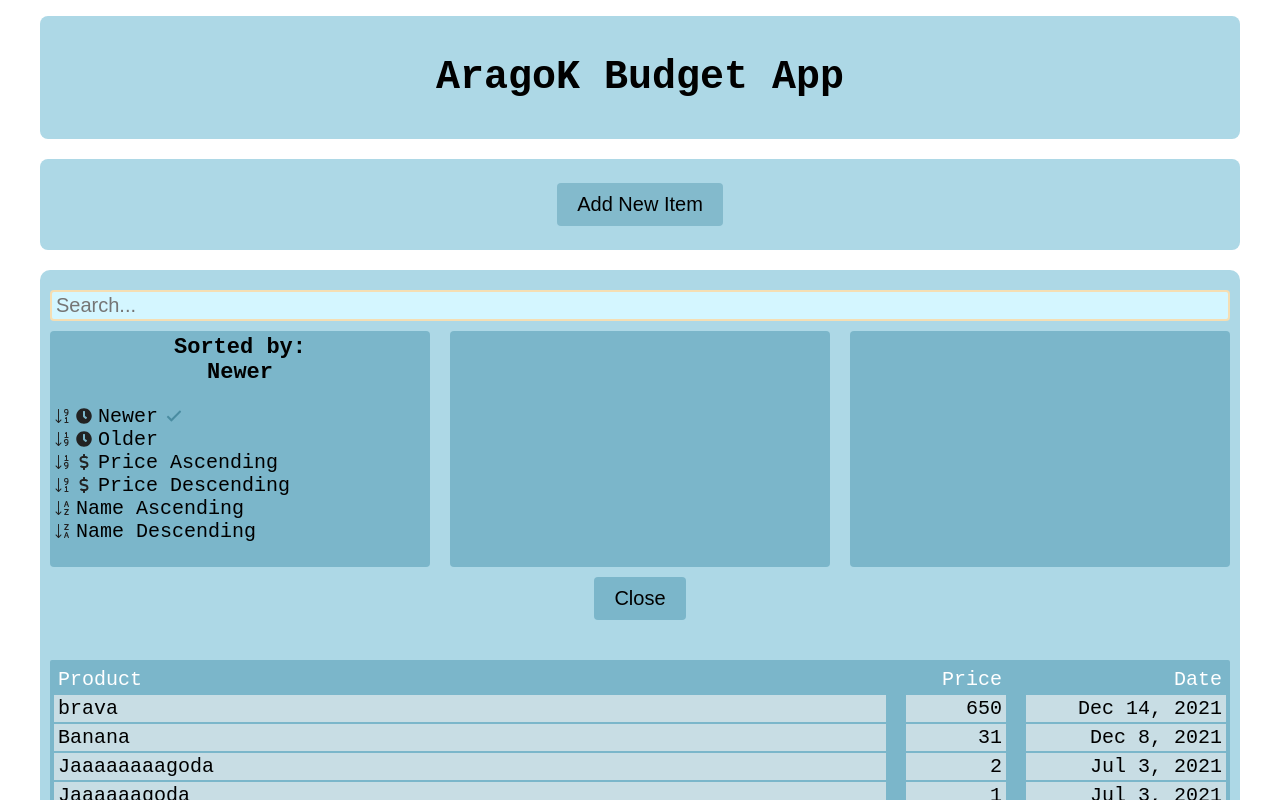
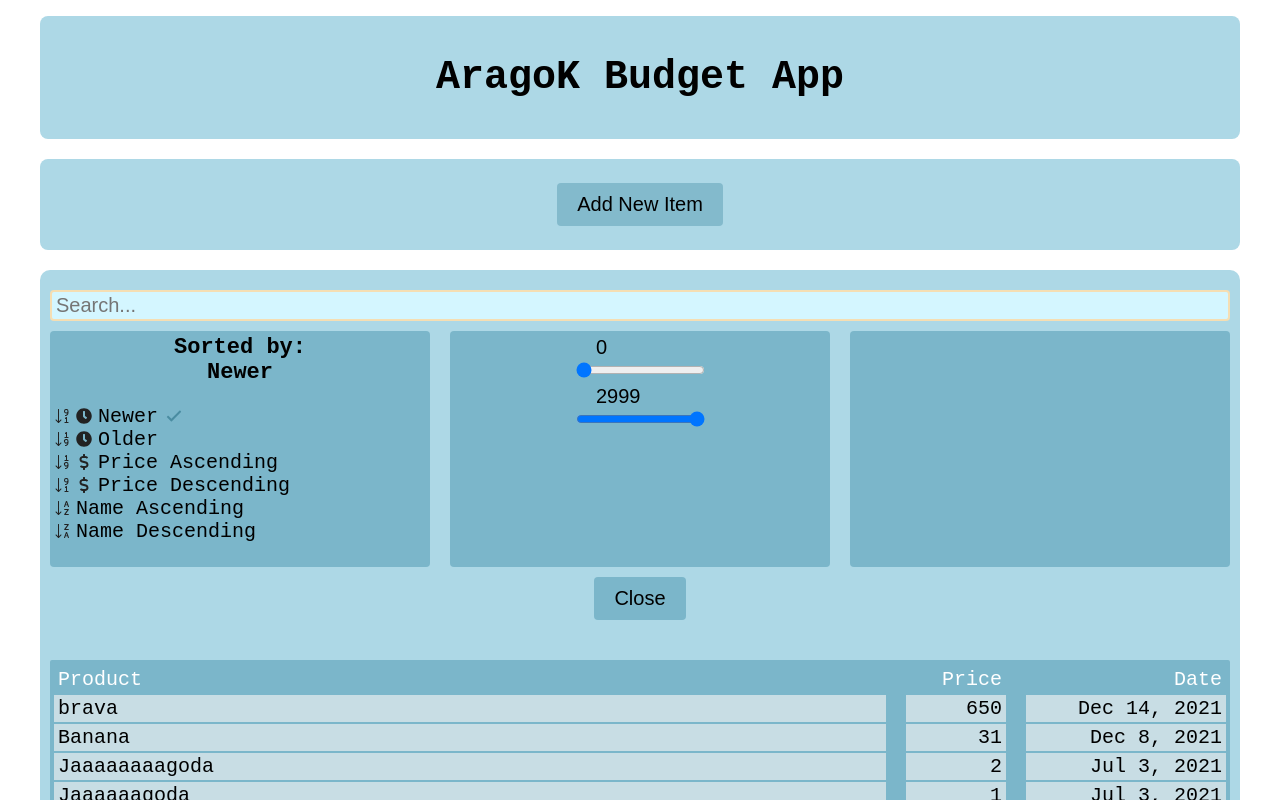
Before and after one commit to cogicgoran/budget-app, a React (Create React App) app: page / in a window 1280 px wide. Both pictures are taken after a click on the element "Sort options". Shown: the top 800 px of the page. Built offline with nearby package versions, Linux system fonts and the light colour scheme.

Commit message:
Add price range input, not functional yet

```diff
--- a/src/components/UI/Input.js
+++ b/src/components/UI/Input.js
@@ -2,7 +2,6 @@ import React, { useState } from 'react';
 import styles from './Input.module.css';
 
 const Input = React.forwardRef(function(props, ref) {
-  console.log("Input Running");
   const [value, setValue] = useState("");
   const [valueIsTouched, setValueIsTouched] = useState(false);
 
--- /dev/null
+++ b/src/components/show-items/filter-items/filter-price-range/FilterPriceInput.js
@@ -0,0 +1,18 @@
+import React from 'react';
+
+const FilterPriceInput = function(props) {
+  const { onDispatch, value, reducerType } = props;
+  const { max: maxVal } = props.input;
+
+  function changeHandler(e) {
+    onDispatch({type: reducerType, payload: {value: +e.target.value, maxVal: +maxVal}});
+  };
+
+  return (
+    <div>
+      <input {...props.input} onChange={changeHandler} value={value}></input>
+    </div>
+  );
+};
+
+export default FilterPriceInput;
--- a/src/components/show-items/filter-items/filter-price-range/FilterPriceRange.js
+++ b/src/components/show-items/filter-items/filter-price-range/FilterPriceRange.js
@@ -1,10 +1,48 @@
-import React from 'react';
+import React, { useReducer } from 'react';
 import styles from './FilterPriceRange.module.css';
+import FilterPriceInput from './FilterPriceInput';
+
+function filterPriceRangeReducer(state, action) {
+  const { payload } = action;
+  const { value, maxVal} = payload;
+  const { minValue, maxValue } = state;
+
+
+  switch (action.type) {
+    case "minChange":
+      if ( value < 0) return { ...state, minValue: 0};
+      if ( value > maxVal) return { minValue: maxVal, maxValue: maxVal};
+      if ( value <= maxValue) return { ...state, minValue: value};
+      return { minValue: value, maxValue: value};
+    case "maxChange":
+      if ( value < 0) return { minValue: 0, maxValue : 0};
+      if ( value > maxVal) return { ...state, maxValue: maxVal};
+      if ( value >= minValue) return { ...state, maxValue: value};
+      return { minValue: value, maxValue: value};
+    default: console.log("weird");
+  }
+}
 
 function FilterPriceRange() {
+  const maxVal = 2999;
+  const [state, dispatch] = useReducer(filterPriceRangeReducer, {minValue: 0, maxValue: maxVal});
+
   return (
     <div className={styles["search-form__filter-price-range"]}>
 
+      <div>
+        <FilterPriceInput input={{id:"min-value-input", name:"min-value-input",type: "number", step: "1", min: "0", max: maxVal }}
+          onDispatch={dispatch} reducerType="minChange" value={state.minValue}/>
+        <FilterPriceInput input={{id:"min-value-range", name:"min-value-range",type: "range", step: "1", min: "0", max: maxVal }}
+          onDispatch={dispatch} reducerType="minChange" value={state.minValue}/>
+      </div>
+
+      <div>
+        <FilterPriceInput input={{id:"max-value-input", name:"max-value-input",type: "number", step: "1", min: "0", max: maxVal }}
+          onDispatch={dispatch} reducerType="maxChange" value={state.maxValue} />
+        <FilterPriceInput input={{id:"max-value-range", name:"max-value-range",type: "range", step: "1", min: "0", max: maxVal }}
+          onDispatch={dispatch} reducerType="maxChange" value={state.maxValue}/>
+      </div>
     </div>
   );
 };
```
